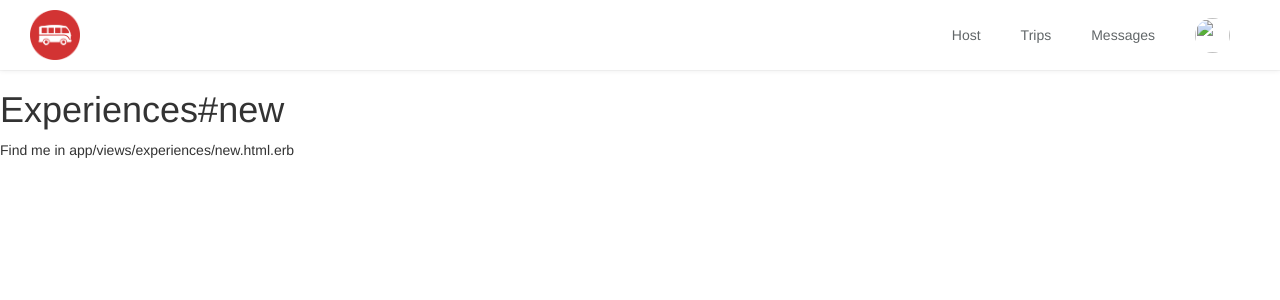
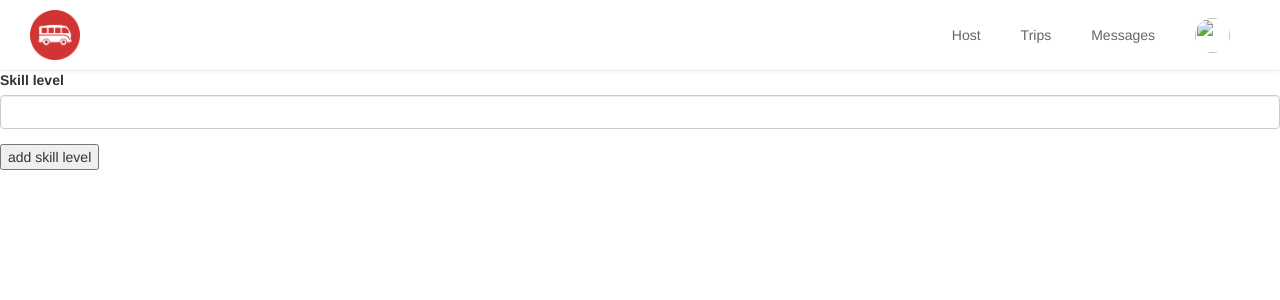
Before and after one commit to zacharygian/TravelMeetPlay, a Rails app: page /experiences/new in a window 1280 px wide. Shown: the top 300 px of the page. Run offline with Rails 7, Linux system fonts and the light colour scheme; the visitor is signed in with stand-in values (Sample User, id 1); style sheets or scripts are compiled from the project's sources; parts of the project's set-up code (start-up, migrations or seed data) failed here and were passed over; some libraries are stand-ins or nearby versions.

Commit message:
added CRUD methods to experience controllors

```diff
--- a/app/controllers/experiences_controller.rb
+++ b/app/controllers/experiences_controller.rb
@@ -1,22 +1,42 @@
 class ExperiencesController < ApplicationController
+  before_action :set_experience, only: [:show, :create, :edit, :update, :destroy]
+
   def index
+    @experiences = Experience.all
   end
 
   def show
   end
 
   def new
+    @experience = Experience.new
   end
 
   def create
+    @experience = Experience.new(find_params)
+    @experience.user = current_user
+    @experience.save
   end
 
   def edit
   end
 
   def update
+    @experience.update(find_params)
   end
 
   def destroy
+    @experience.destroy
   end
+
+  private
+
+  def set_experience
+    @experience = Experience.find(params[:id])
+  end
+
+  def find_params
+    params.require(:experience).permit(:user_id, :sport_id, :skill_level)
+  end
+
 end
--- /dev/null
+++ b/app/views/experiences/index.html.erb
@@ -0,0 +1,3 @@
+<% @experiences.each do |experience| %>
+<%= experience.skill_level %>
+<% end %>
--- a/app/views/experiences/new.html.erb
+++ b/app/views/experiences/new.html.erb
@@ -1,2 +1,4 @@
-<h1>Experiences#new</h1>
-<p>Find me in app/views/experiences/new.html.erb</p>
+<%= simple_form_for @experience do |f| %>
+<%= f.input :skill_level %>
+<%= f.submit "add skill level" %>
+<% end %>
--- a/app/views/experiences/show.html.erb
+++ b/app/views/experiences/show.html.erb
@@ -1,2 +1 @@
 <h1>Experiences#show</h1>
-<p>Find me in app/views/experiences/show.html.erb</p>
```
Also changed, not shown: db/seeds.rb (+11 -7 lines).
